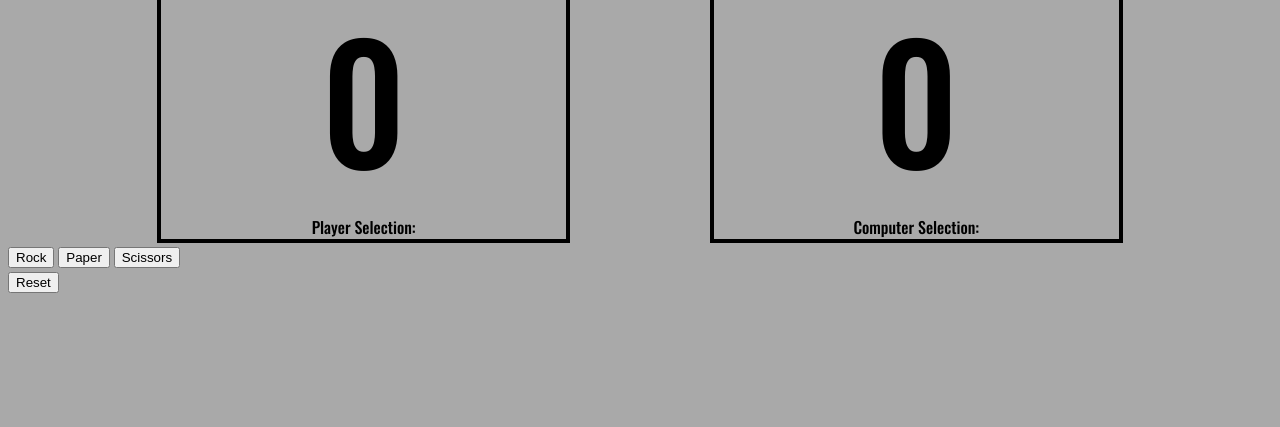
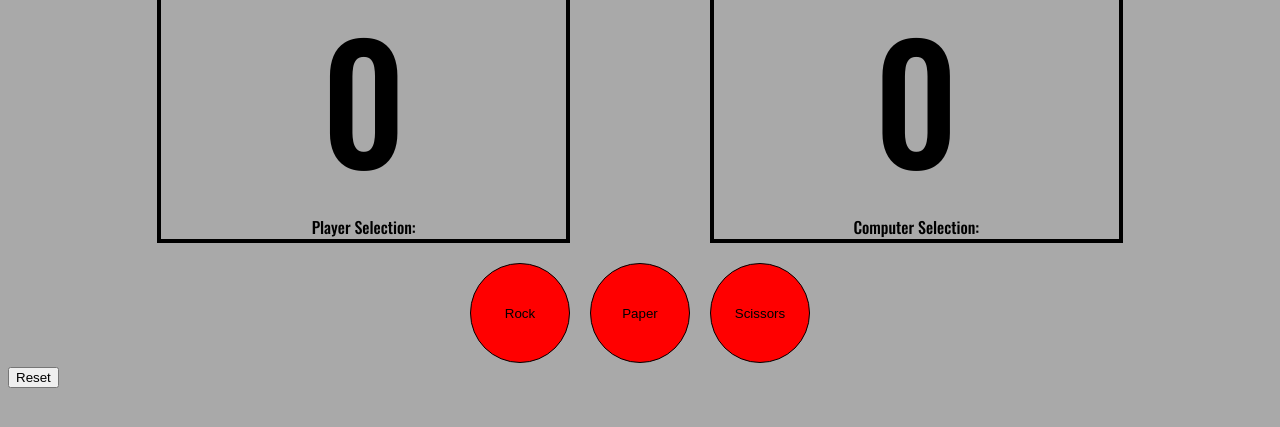
Before and after one commit to CoryMusick/Rock-Paper-Scissors, a plain HTML site: page rps.html in a window 1280 px wide. Shown: the part 177-604 px from the top of the page. Drawn offline with nearby package versions, Linux system fonts and the light colour scheme.

Commit message:
added round buttons

```diff
--- a/rps.css
+++ b/rps.css
@@ -12,15 +12,29 @@ body{
     padding-top: 75px;
 }
 
+#btn-container{
+    display: flex;
+    justify-content: center;
+    margin-top: 20px;
+
+}
+
 .player-container{
     display: flex;
     flex-direction: column;
     align-items: center;
     width: 40%;
-    border: 4px solid black
+    border: 4px solid black;
+    position:relative;
 
 }
 
+.change-text{
+    position: absolute;
+    top: 115px;
+    right: 110px;
+    color:black;
+}
 .name{
     font-size: 6em;
 }
@@ -36,3 +50,19 @@ body{
 
 
 }
+
+.dot{
+
+    height: 100px;
+    width: 100px;
+    background-color: red;
+    border-radius: 50%;
+    display: inline-block;
+    border: black 1px solid;
+    box-shadow: 20px;
+
+}
+
+.middle-dot{
+    margin: 0 20px 0 20px;
+}
--- a/rps.html
+++ b/rps.html
@@ -42,9 +42,9 @@
             </div>
         </div>
         <div id="btn-container">
-                <button id="0">Rock</button>
-                <button id="1">Paper</button>
-                <button id="2">Scissors</button>
+                <button id="0" class="dot">Rock</button>
+                <button id="1" class="dot middle-dot">Paper</button>
+                <button id="2" class="dot">Scissors</button>
             </div>
         <button id='reset'>Reset</button>
         <script src="" async defer></script>
--- a/rps.js
+++ b/rps.js
@@ -13,6 +13,7 @@ const computerWinContainer = document.querySelector("#computer-win");
 const playerWinContainer = document.querySelector("#player-win");
 const computerSelectionContainer = document.querySelector("#computer-selection");
 const playerSelectionContainer =  document.querySelector("#player-selection");
+const changeButton = document.querySelector(".change-text");
 
 // Adding Event Listners to Buttons
 buttons.forEach((button) => {
@@ -25,6 +26,7 @@ buttons.forEach((button) => {
         }
     } )
 });
+
 
 // Player and Computer Selections
 function playerSelection(int) {
@@ -39,6 +41,7 @@ function computerSelection() {
 
 //Reset Button Functionality
 function reset() {
+    console.log("rest runs")
     computerWinContainer.textContent = "0"
     playerWinContainer.textContent = "0"
     playerSelectionContainer.textContent = ""
```
